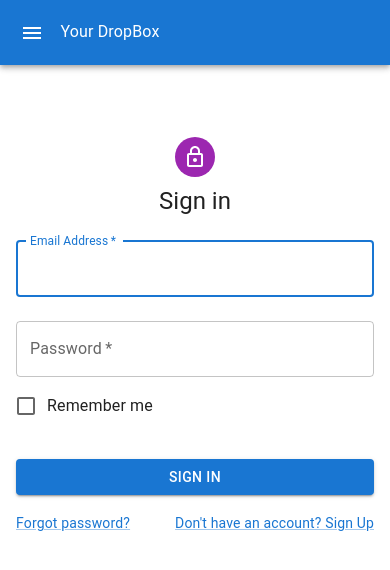
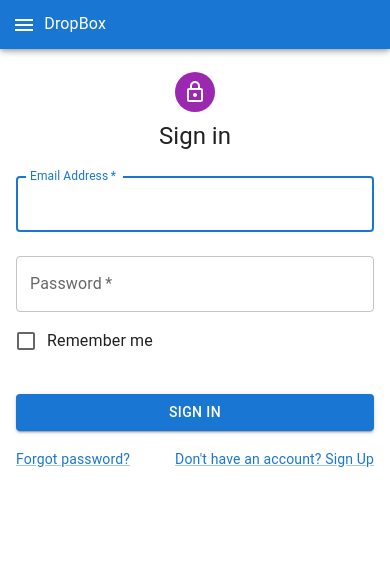
Before and after one commit to shailendra98k/dropVault, a React (Create React App) app in the folder client/: page /sign-in in a window 390 px wide. Shown: the top 570 px of the page. Built offline with nearby package versions, Linux system fonts and the light colour scheme.

Commit message:
Fixed BreadCrumb not visible

```diff
--- a/client/public/styles.css
+++ b/client/public/styles.css
@@ -4,13 +4,6 @@
         width: 90%;
         margin: auto !important;
         padding: 10px
-    }
-
-    #home-container{
-        flex-direction: column;
-    }
-    #hamburger{
-        display: inline;
     }
 }
 
@@ -20,9 +13,6 @@
 
 /* Medium devices (landscape tablets, 768px and up) */
 @media only screen and (min-width: 841px) {
-    #hamburger{
-        display: none;
-    }
 }
 *::-webkit-scrollbar {
     display: none;
--- a/client/src/App.tsx
+++ b/client/src/App.tsx
@@ -5,35 +5,25 @@
 import SignIn from "./pages/SignInPage";
 import SignUp from "./pages/SignUpPage";
 import React from "react";
-import HeaderV2 from "./components/header/Header";
+import { Header } from "./components/header/Header";
 import { DeviceContextProvider } from "./context/DeviceContext";
 import { ActionListContextProvider } from "./context/ActionListContext";
 import { UploadModalContextProvider } from "./context/UploadModalContext";
 import { DefaultContextProvider } from "./context/DefaultContext";
-
+import { URL_PATHS } from "./constants";
 
 function App() {
-
   return (
     <DeviceContextProvider>
       <ActionListContextProvider>
         <UploadModalContextProvider>
           <DefaultContextProvider>
-            <HeaderV2 />
+            <Header />
             <Router>
               <Switch>
-                <Route exact path="/">
-                  {" "}
-                  <Home />
-                </Route>
-                <Route exact path="/sign-in">
-                  {" "}
-                  <SignIn />{" "}
-                </Route>
-                <Route exact path="/sign-up">
-                  {" "}
-                  <SignUp />{" "}
-                </Route>
+                <Route exact path={URL_PATHS.HOME} component={Home} />
+                <Route exact path={URL_PATHS.SIGN_IN} component={SignIn} />
+                <Route exact path={URL_PATHS.SIGN_UP} component={SignUp} />
               </Switch>
             </Router>
           </DefaultContextProvider>
--- a/client/src/Header.js
+++ /dev/null
@@ -1,19 +0,0 @@
-import MenuIcon from "@mui/icons-material/Menu";
-import {useActionListContext} from "./context/ActionListContext";
-
-export const Header = () => {
-  const { isActionListOpen, setIsActionListOpen} = useActionListContext();
-  return (
-    <div style={{ padding: "20px" }}>
-      <span
-        id="hamburger"
-        onClick={() => {
-          setIsActionListOpen(true);
-        }}
-      >
-        <MenuIcon /> &nbsp; &nbsp;
-      </span>
-      <span>Your DropBox</span>
-    </div>
-  );
-};
--- a/client/src/components/actionBar/ActionBar.tsx
+++ b/client/src/components/actionBar/ActionBar.tsx
@@ -18,7 +18,7 @@
         "& .MuiPaper-root": {
           width: isS ? "100%" : "280px",
           position: "relative",
-          top: isS ? "0px" : "10px",
+          top: "0px",
         },
       }}
       open={isActionListOpen}
--- a/client/src/components/actionBar/ActionList.tsx
+++ b/client/src/components/actionBar/ActionList.tsx
@@ -54,16 +54,6 @@
     >
       <nav aria-label="secondary mailbox folders">
         <List>
-          <ActionItem
-            action={closeActionListhandler}
-            hide={!isS}
-            actionText="Close"
-          />
-        </List>
-      </nav>
-      <Divider />
-      <nav aria-label="secondary mailbox folders">
-        <List>
           <ActionItem action={openUploadModalHandler} actionText="UPLOAD" />
           <ActionItem action={createNewFolderHandler} actionText="New Folder" />
         </List>
@@ -80,7 +70,11 @@
       <Divider />
       <nav aria-label="secondary mailbox folders">
         <List>
-          <ActionItem actionText="RECENT" />
+          <ActionItem
+            action={closeActionListhandler}
+            hide={!isS}
+            actionText="CLOSE"
+          />
         </List>
       </nav>
     </Box>
--- a/client/src/components/breadcrumbs/Breadcrump.tsx
+++ b/client/src/components/breadcrumbs/Breadcrump.tsx
@@ -3,7 +3,8 @@
 import { Breadcrumbs } from "@mui/material";
 import { API_URI } from "../../constants";
 import { Button } from "@mui/material";
-import { AppContext } from "../../App";
+import { useDefaultContext } from "../../context/DefaultContext";
+import { useDeviceContext } from "../../context/DeviceContext";
 
 export const DirBreadcrumbs = () => {
   const {
@@ -13,12 +14,14 @@
     setBreadcrumbsList,
     setFiles,
     setDirectories,
-  } = React.useContext(AppContext);
+  } = useDefaultContext();
+
+  const { isS } = useDeviceContext();
   var prefix = "";
   const changeDirectory = (path_uri: string) => {
     const formData = new FormData();
     formData.append("current_dir", path_uri);
-    formData.append("user_id", user.id);
+    formData.append("user_id", user.id.toString());
     axios.post(API_URI, formData).then((res) => {
       setDirectories(res.data.sub_dirs);
       setFiles(res.data.files);
@@ -32,14 +35,12 @@
       separator="/"
       aria-label="breadcrumb"
       style={{
-        padding: "20px",
-        position: "fixed",
-        top: "16px",
-        paddingTop: "0px",
+        height: "5vh",
+        paddingLeft: isS ? "20px" : "0px",
       }}
     >
-      {breadcrumbsList.map((item: string, index : number) => {
-        let path_uri : string;
+      {breadcrumbsList.map((item: string, index: number) => {
+        let path_uri: string;
         if (index === 0) {
           path_uri = "/";
         } else if (index === 1) {
@@ -52,7 +53,7 @@
 
         return (
           <Button
-            size="large"
+            size="medium"
             id={path_uri}
             onClick={() => {
               changeDirectory(path_uri);
--- a/client/src/components/header/Header.tsx
+++ b/client/src/components/header/Header.tsx
@@ -1,12 +1,39 @@
 import * as React from "react";
 import { AppBar } from "@mui/material";
-import { Header } from "../../Header";
+import { makeStyles } from "@material-ui/core/styles";
+import MenuIcon from "@mui/icons-material/Menu";
+import { useActionListContext } from "../../context/ActionListContext";
 
-// eslint-disable-next-line import/no-anonymous-default-export
-export default () => {
+const useStyles = makeStyles({
+  container: {
+    padding: "12px",
+  },
+  hamburgerIcon: {
+    display: "inline",
+    "@media (max-width: 840px)": { display: "inline" },
+    "@media (min-width: 841px)": { display: "none" },
+  },
+});
+
+export const Header = () => {
+  const classes = useStyles();
+  const { setIsActionListOpen } = useActionListContext();
+
   return (
-    <AppBar position="static">
-      <Header></Header>
+    <AppBar>
+      <div className={classes.container}>
+        <span
+          className={classes.hamburgerIcon}
+          onClick={() => {
+            setIsActionListOpen(true);
+          }}
+        >
+          <MenuIcon />
+        </span>
+
+        <span>&nbsp;&nbsp;DropBox</span>
+      </div>
     </AppBar>
   );
 };
+export default Header;
--- a/client/src/context/DeviceContext.js
+++ b/client/src/context/DeviceContext.tsx
@@ -1,10 +1,18 @@
 import * as React from "react";
+import { TSFixMe } from "../../types";
 import { useBreakpoint } from "../hooks/useBreakpoints";
-const DeviceContext = React.createContext();
 
-export function DeviceContextProvider({ children }) {
+interface DeviceContextType {
+  isS: boolean;
+  isM: boolean;
+  isL: boolean;
+}
+
+//@ts-ignore
+const DeviceContext: React.Context<DeviceContextType> = React.createContext();
+
+export function DeviceContextProvider({ children }: TSFixMe) {
   const [isS, isM, isL] = useBreakpoint();
-
 
   return (
     <DeviceContext.Provider value={{ isS, isM, isL }}>
--- a/client/src/pages/Home.tsx
+++ b/client/src/pages/Home.tsx
@@ -10,9 +10,23 @@
 import { TSFixMe } from "../../types";
 import { useDefaultContext } from "../context/DefaultContext";
 import { useUploadModalContext } from "../context/UploadModalContext";
+import { DirBreadcrumbs } from "../components/breadcrumbs/Breadcrump";
+import { makeStyles } from "@material-ui/core/styles";
+
+const useStyles = makeStyles({
+  container: {
+    display: "flex",
+    height: "95vh",
+    paddingTop: "60px",
+    "@media (max-width: 840px)": {
+      flexDirection: "column",
+    },
+  },
+});
 
 const Home = () => {
   const history = useHistory();
+  const classes = useStyles();
   const { currDir, user, setFiles, setDirectories } = useDefaultContext();
   const { isUploadModalOpen } = useUploadModalContext();
 
@@ -28,14 +42,16 @@
         setFiles(res.data.files);
       });
     }
-  },[currDir, history, setDirectories, setFiles, user?.id, isUploadModalOpen]);
+  }, [currDir, history, setDirectories, setFiles, user?.id, isUploadModalOpen]);
 
   return (
-    <Box id={"home-container"} sx={{ display: "flex" }}>
+    <>
+      <Box className={classes.container}>
         <ActionBar />
         <Body />
         <Dropbox />
       </Box>
+    </>
   );
 };
 
@@ -43,6 +59,8 @@
   const { files, user, directories } = useDefaultContext();
 
   return (
+    <div style={{ display: "flex", flexDirection: "column" }}>
+      <DirBreadcrumbs />
       <Box style={{ flexGrow: 4, height: "90vh", overflow: "scroll" }}>
         <Box sx={{ display: "flex", flexWrap: "wrap" }}>
           {directories.map((dir: TSFixMe) => {
@@ -56,6 +74,7 @@
           })}
         </Box>
       </Box>
+    </div>
   );
 };
 
```
Lines whose indentation alone changed are shown as unchanged.
